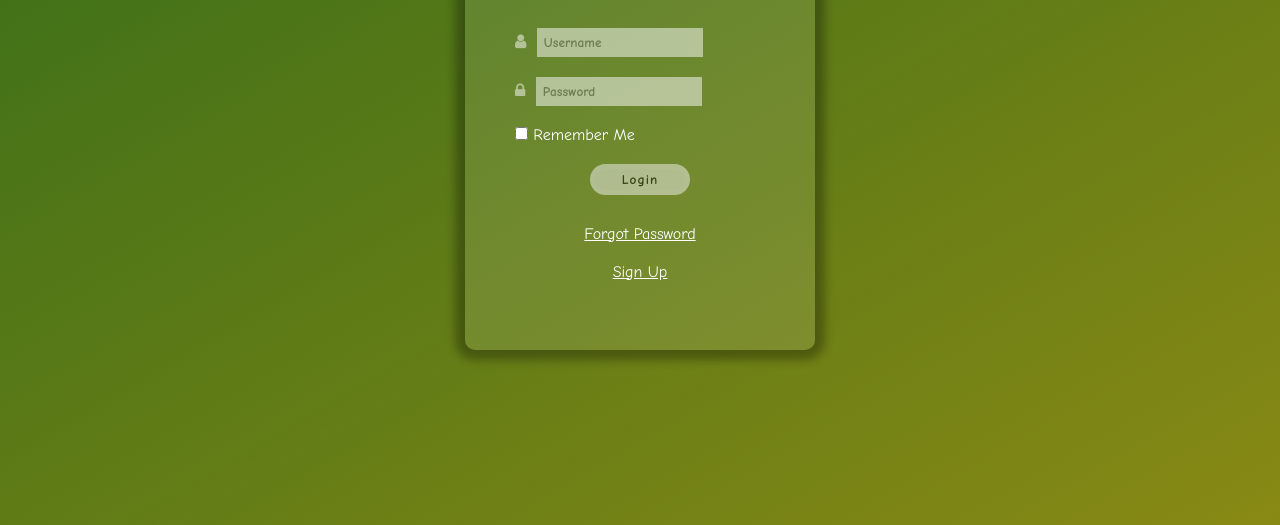
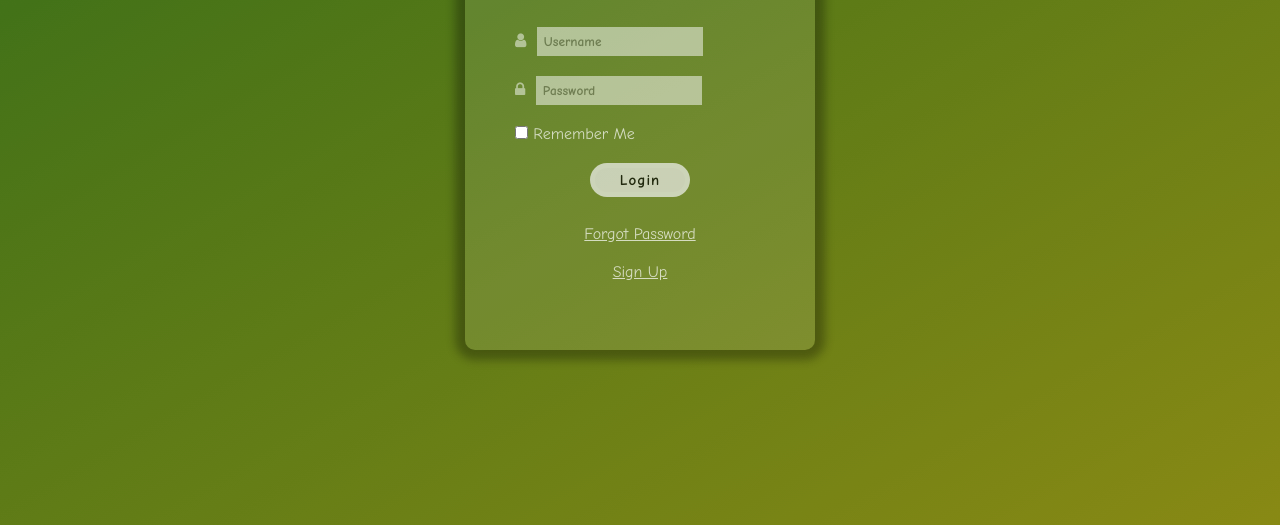
Before and after one commit to mandargmail/MyWebsite, a plain HTML site: page login/index_login.html in a window 1280 px wide. In both pictures the pointer is over the input "Login". Shown: the part 275-800 px from the top of the page. Drawn offline with Linux system fonts and the light colour scheme.

Commit message:
Added hover effect for better visualization

```diff
--- a/login/style_login.css
+++ b/login/style_login.css
@@ -77,7 +77,7 @@ section {
 }
 
 .box .form .remember {
-    color: white;
+    color: rgba(255,255,255,0.7);
     position: relative;
     display: inline-block;
     margin-bottom: 20px;
@@ -107,6 +107,23 @@ section {
 }
 
 .box .form p a {
-    color: white;
+    color: rgba(255,255,255,0.7);
     text-align: center;
 }
+
+
+
+
+.box .form .loginbox input[type="submit"]:hover {
+    font-size: 15px;
+    opacity: 0.7;
+    margin-bottom: -2.5px;
+}
+
+.box .form .remember:hover {
+    color: white;
+}
+
+.box .form p a:hover {
+    color: white;
+}
```
